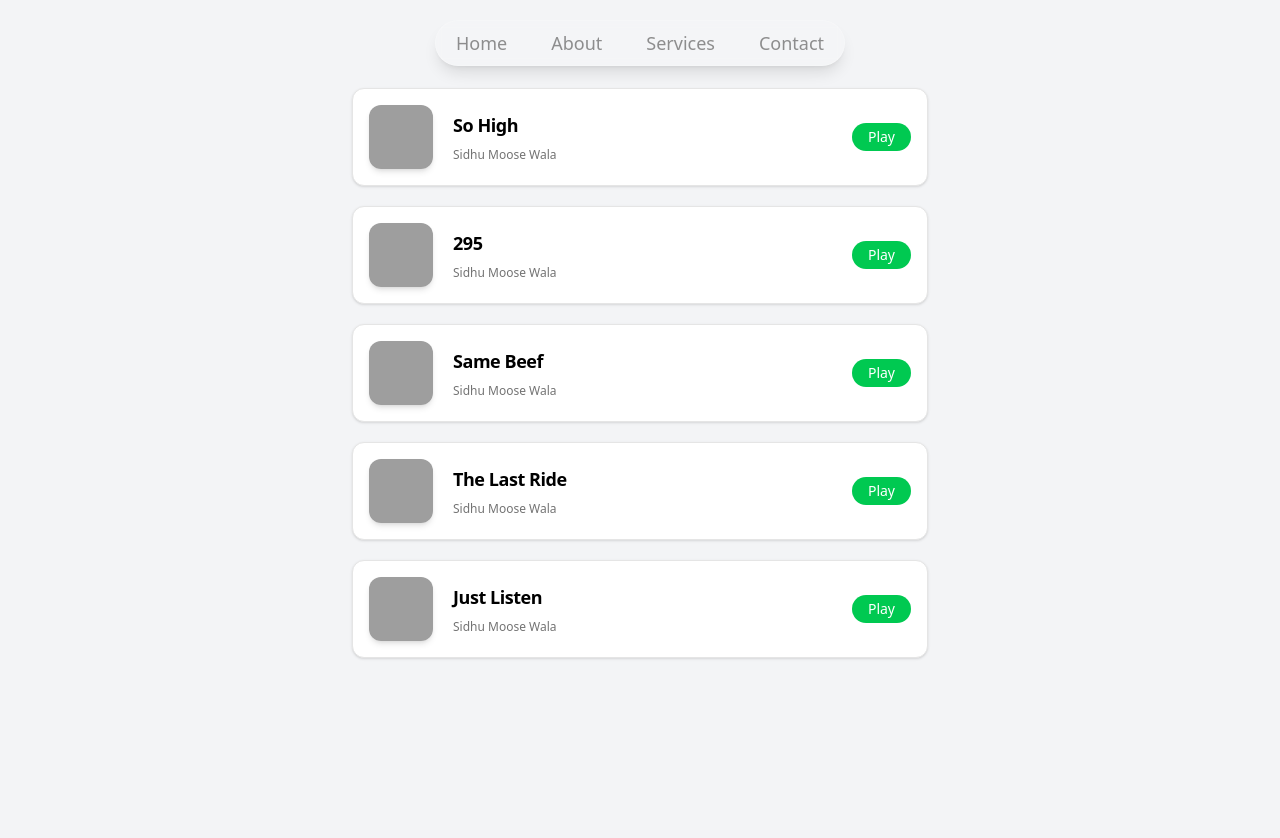
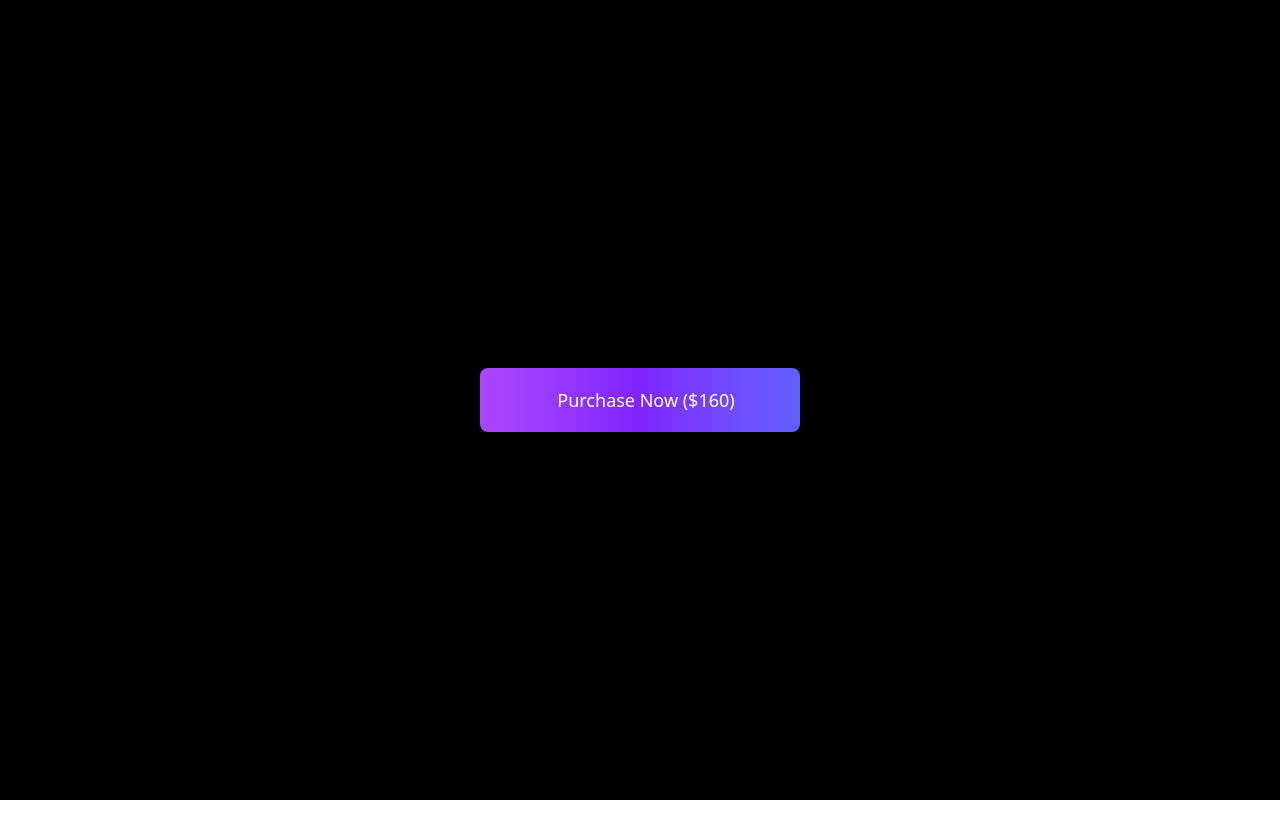
Before and after one commit to Nehra416/Motion, a React (Vite) app: page / in a window 1280 px wide. Shown: the top 838 px of the page. After the commit the page ends 800 px from the top, so only its background shows below. Built offline with nearby package versions, Linux system fonts and the light colour scheme; grey boxes are pictures that could not be loaded.

Commit message:
AnimationSequence

```diff
--- a/src/App.tsx
+++ b/src/App.tsx
@@ -1,3 +1,5 @@
+import AnimateText from "./components/animateText"
+import AnimationSequences from "./components/animation-sequences"
 import Btn from "./components/btn"
 import Card from "./components/card"
 import LayoutCards from "./components/layoutCards"
@@ -16,11 +18,15 @@
         <Card />
       </div> */}
       {/* <MovingComponent /> */}
-      <div>
+      {/* <div>
         <Navbar />
         <div className="pt-16 pb-10 bg-gray-100">
           <LayoutCards />
         </div>
+      </div> */}
+      <div className="flex items-center justify-center min-h-screen bg-black w-full text-white">
+        {/* <AnimateText /> */}
+        <AnimationSequences />
       </div>
     </div>
   )
--- /dev/null
+++ b/src/components/animateText.tsx
@@ -0,0 +1,64 @@
+import { useAnimate, motion, stagger } from "motion/react";
+import { useEffect } from "react";
+
+const AnimateText = () => {
+    const [scope, animate] = useAnimate();
+
+    const text = "Lorem ipsum dolor sit amet consectetur adipisicing elit. Nemo quos rerum expedita fugiat exercitationem veniam eum neque dolores, reiciendis et?";
+
+    // when we don't use btn
+    // useEffect(() => {
+    //     startAnimating();
+    // }, [])
+
+    const startAnimating = () => {
+        animate("span",
+            {
+                opacity: 1,
+                filter: "blur(0px)",
+                y: 0
+            },
+            {
+                duration: 0.5,
+                ease: "easeInOut",
+                delay: stagger(0.02)
+            }
+        )
+    }
+
+    return (
+        <div ref={scope} className="max-w-4xl font-bold text-3xl">
+            {/* <motion.span
+                style={{
+                    opacity: 0
+                }}
+            >
+                {text}
+            </motion.span> */}
+            <button
+                onClick={startAnimating}
+                className="bg-neutral-800 hover:bg-neutral-900 transition active:scale-105 px-4 py-2 rounded-md cursor-pointer mb-4"
+            >
+                Reveal Text
+            </button>
+            <br />
+            {
+                text.split(" ").map((word, index) => (
+                    <motion.span
+                        style={{
+                            opacity: 0,
+                            filter: "blur(10px",
+                            y: 10
+                        }}
+                        key={word + index}
+                        className="inline-block"
+                    >
+                        {word} &nbsp;
+                    </motion.span>
+                ))
+            }
+        </div>
+    );
+};
+
+export default AnimateText;
--- /dev/null
+++ b/src/components/animation-sequences.tsx
@@ -0,0 +1,118 @@
+import type { AnimationSequence } from "motion";
+import { useAnimate, motion, easeInOut } from "motion/react";
+
+const AnimationSequences = () => {
+    const [scope, animate] = useAnimate();
+
+    // const sequence: AnimationSequence = [
+    //     [".loader", { width: "2rem" }, { duration: 0.1, at: "-0.1" }]
+    // ]
+
+    const startAnimating = async () => {
+        // animate(sequence)
+
+        await animate(".loader",
+            {
+                width: "2rem"
+            },
+            {
+                duration: 0.1
+            }
+        )
+        await animate(".loader",
+            {
+                rotate: 360 * 3,
+            },
+            {
+                duration: 1,
+                repeatType: "loop"
+            }
+        )
+        animate(".loader",
+            {
+                opacity: 0,
+                scale: 0
+            },
+            {
+                duration: 2
+            }
+        )
+        animate(".text",
+            { display: "none" },
+            { duration: 0.1 }
+        )
+        await animate("button",
+            { width: "4rem", borderRadius: "1000px" },
+            { duration: 0.8 }
+        )
+        animate("button",
+            {
+                scale: [1, 1.2, 0.8, 1],
+                backgroundImage: "linear-gradient(to right, #00ff99, #00ccff)"
+            },
+            { duration: 0.8 }
+        )
+        animate(".check-icon",
+            { opacity: 1 },
+            { duration: 0.1 }
+        )
+        animate(".check-icon path",
+            { pathLength: 1 },
+            { duration: 0.3 }
+        )
+    };
+
+    return (
+        <div ref={scope}>
+            <motion.button
+                onClick={startAnimating}
+                style={{
+                    width: "20rem"
+                }}
+                // py-5 px-10 this will create problem in animate, pura shrink nahi hoga
+                className="h-16 rounded-lg flex items-center justify-center gap-3 bg-gradient-to-r from-purple-500 via-violet-600 to-indigo-500 text-white font-medium cursor-pointer"
+            >
+                {/* Loader SVG */}
+                <motion.svg width="20" height="20" viewBox="0 0 50 50"
+                    className="loader"
+                    initial={{
+                        width: "0rem"
+                    }}
+                    xmlns="http://www.w3.org/2000/motion.">
+                    <circle cx="25" cy="25" r="20"
+                        fill="none"
+                        stroke="currentColor"
+                        stroke-width="5"
+                        stroke-linecap="round"
+                        stroke-dasharray="31.4 31.4">
+                    </circle>
+                </motion.svg>
+
+                <span className="text text-lg">Purchase Now ($160)</span>
+            </motion.button>
+
+            {/* Tick mark svg */}
+            <motion.svg width="24" height="24" viewBox="0 0 24 24" fill="none"
+                style={{ opacity: 0 }}
+                className="check-icon h-8 w-8 absolute inset-0 m-auto z-50 pointer-events-none"
+                xmlns="http://www.w3.org/2000/svg">
+                <motion.path d="M5 13L9 17L19 7"
+                    initial={{
+                        pathLength: 0
+                    }}
+                    transition={{
+                        duration: 0.3,
+                        ease: "easeInOut"
+                    }}
+                    stroke="currentColor"
+                    stroke-width="2"
+                    stroke-linecap="round"
+                    stroke-linejoin="round" />
+            </motion.svg>
+        </div >
+
+
+    );
+};
+
+export default AnimationSequences;
```
